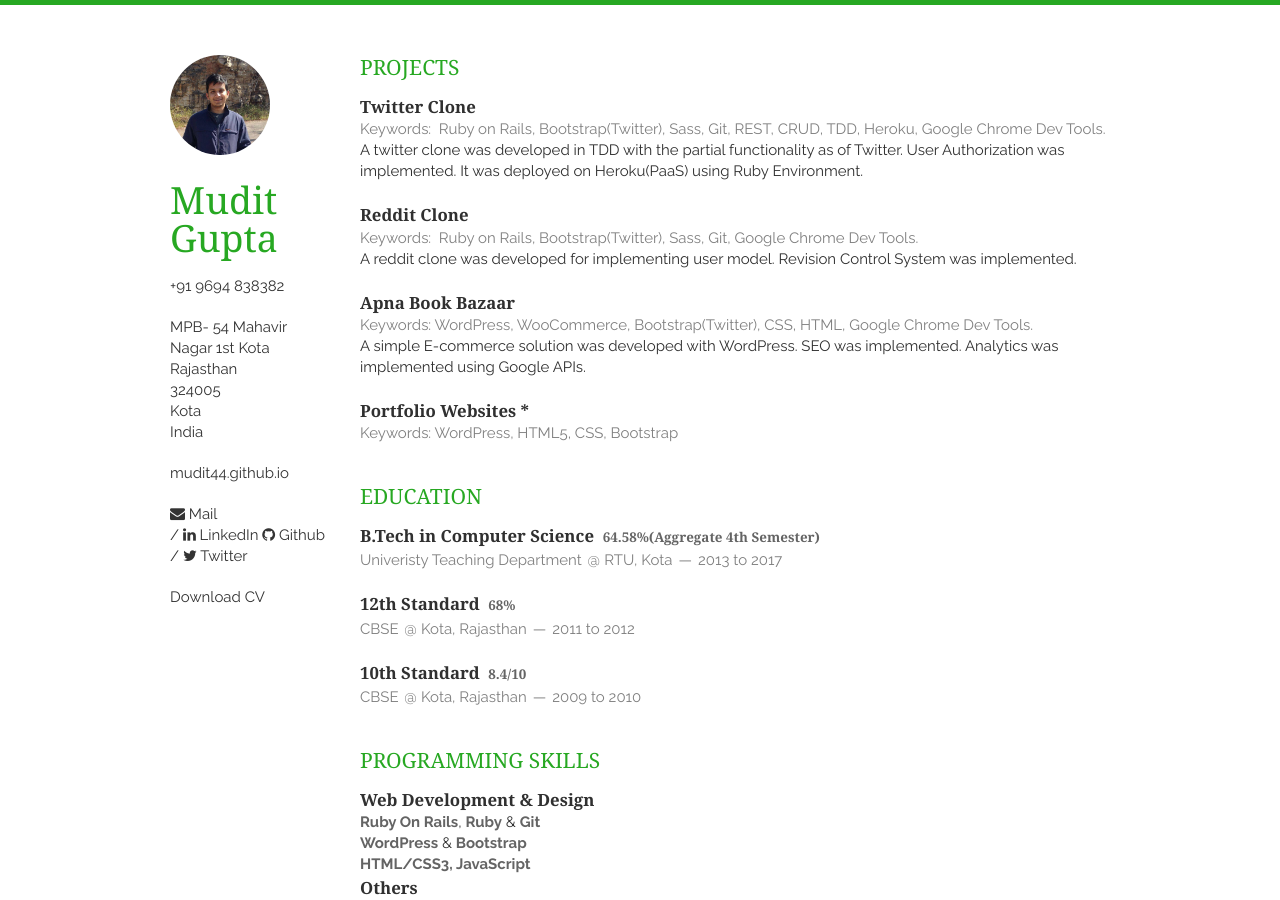
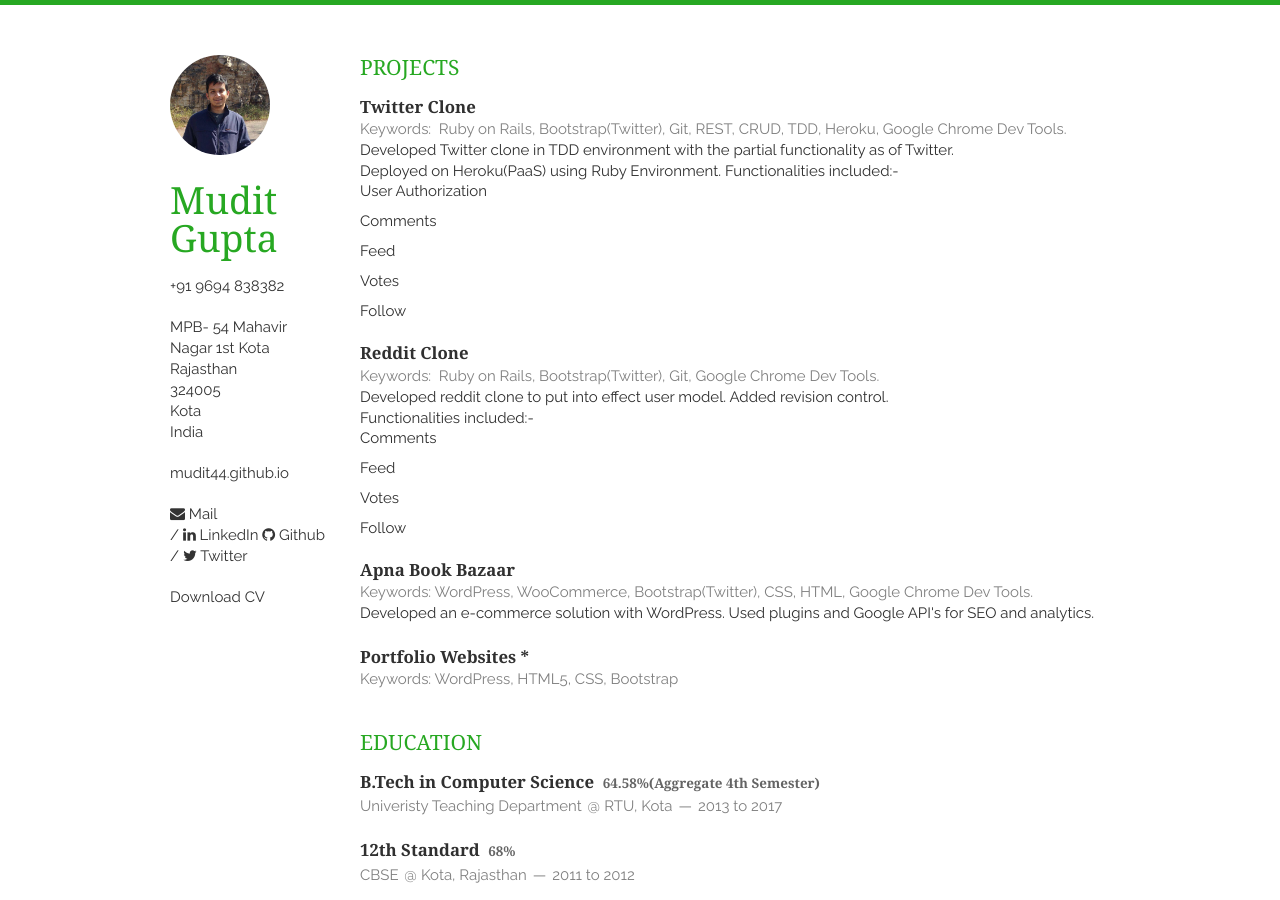
Before and after one commit to mudit44/resume, a Jekyll site: the page built from index.html, in a window 1280 px wide and 900 px high. Built offline with Jekyll 4.4.1, drawn with Linux system fonts in a browser that asks for light colours; nearby versions of some CDN libraries; Markdown is read by kramdown in place of the engine named in the settings; the list of posts is cut into pages by our own code.

Commit message:
language update in _includes/employment

```diff
--- a/_includes/employment.html
+++ b/_includes/employment.html
@@ -3,16 +3,32 @@
     <article>
         <header>
             <h1>Twitter Clone</h1>
-            <span><b>Keywords:</b>&nbsp; Ruby on Rails, Bootstrap(Twitter), Sass, Git, REST, CRUD, TDD, Heroku, Google Chrome Dev Tools.</span>
+            <span><b>Keywords:</b>&nbsp; Ruby on Rails, Bootstrap(Twitter), Git, REST, CRUD, TDD, Heroku, Google Chrome Dev Tools.</span>
         </header>
-        <p>A twitter clone was developed in TDD with the partial functionality as of Twitter. User Authorization was implemented. It was deployed on Heroku(PaaS) using Ruby Environment.</p>
+        <p>Developed Twitter clone in TDD environment with the partial functionality as of Twitter.</p>
+        <p>Deployed on Heroku(PaaS) using Ruby Environment. Functionalities included:- </p>
+        <ul>
+            <li>User Authorization</li>
+            <li>Comments</li>
+            <li>Feed</li>
+            <li>Votes</li>
+            <li>Follow</li>
+        </ul>
+
     </article>
     <article>
         <header>
             <h1>Reddit Clone</h1>
-            <span><b>Keywords:</b>&nbsp; Ruby on Rails, Bootstrap(Twitter), Sass, Git, Google Chrome Dev Tools.</span>
+            <span><b>Keywords:</b>&nbsp; Ruby on Rails, Bootstrap(Twitter), Git, Google Chrome Dev Tools.</span>
         </header>
-        <p>A reddit clone was developed for implementing user model. Revision Control System was implemented.</p>
+        <p>Developed reddit clone to put into effect user model. Added revision control.</p>
+        <p>Functionalities included:-</p>
+        <ul>
+            <li>Comments</li>
+            <li>Feed</li>
+            <li>Votes</li>
+            <li>Follow</li>
+        </ul>
     </article>
     <article>
         <header>
@@ -20,7 +36,7 @@
             <span><b>Keywords: </b>WordPress, WooCommerce, Bootstrap(Twitter), CSS, HTML, Google Chrome Dev Tools.
 </span>
         </header>
-        <p>A simple E-commerce solution was developed with WordPress. SEO was implemented. Analytics was implemented using Google APIs.
+        <p>Developed an e-commerce solution with WordPress. Used plugins and Google API's for SEO and analytics.
 </p>
     </article>
     <article>
```
